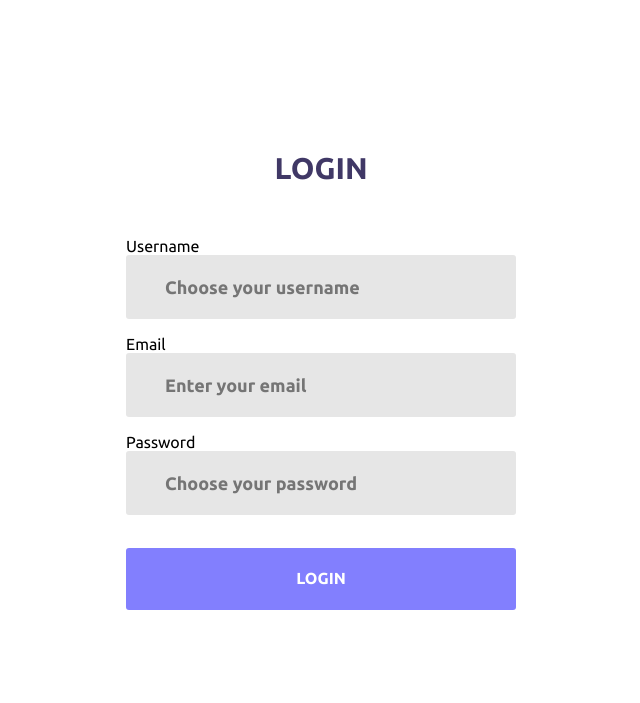
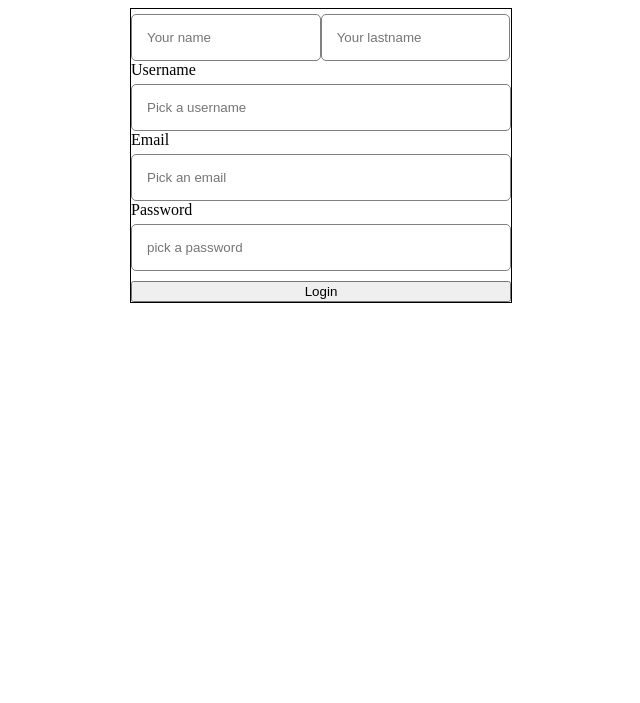
Before and after one commit to dan-altamirano/practica-formulario, a plain HTML site: page index.html in a window 1280 px wide. Shown: the whole page, without its empty margins (319-959 px from the left). Drawn offline with Linux system fonts and the light colour scheme.

Commit message:
Se agrego un div y se centro el contenido

```diff
--- a/css/main.css
+++ b/css/main.css
@@ -1,199 +1,30 @@
-/* --------------------------- Fonts ---------------------------------------- */
-@font-face {
-  font-family: Ubuntu-Regular;
-  src: url('../fonts/ubuntu/Ubuntu-Regular.ttf');
+section {
+  display: flex;
+  justify-content: center;
 }
+form {
+  width: 380px;
+  border:  1px solid;
+  display: flex;
+  flex-direction: column;
+}
+.two-columns {
+  display: flex;
+}
+.two-columns > * {
+  width: 41.5%;
+}
+input,
+label {
 
-@font-face {
-  font-family: Ubuntu-Bold;
-  src: url('../fonts/ubuntu/Ubuntu-Bold.ttf');
-}
-
-/* --------------------------- General -------------------------------------- */
-
-* {
-	margin: 0px;
-	padding: 0px;
-	box-sizing: border-box;
-}
-body,
-html {
-	height: 100%;
-	font-family: Ubuntu-Regular, sans-serif;
 }
 input {
-	outline: none;
-	border: none;
-}
-label {
-  display: block;
-  margin: 0;
-}
-form {
-  width: 100%;
-  display: -webkit-box;
-	display: -webkit-flex;
-	display: -moz-box;
-	display: -ms-flexbox;
-	display: flex;
-	justify-content: space-between;
-  -webkit-flex-wrap: wrap;
-	-moz-flex-wrap: wrap;
-	-ms-flex-wrap: wrap;
-	-o-flex-wrap: wrap;
-	flex-wrap: wrap;
+  border-radius: 5px;
+  border: 1px solid gray;
+  padding: 15px;
+  margin-top: 5px;
 }
 button {
-	outline: none;
-	border: none;
-  font-family: Ubuntu-Bold;
-  font-size: 16px;
-  color: #fff;
-  line-height: 1.2;
-  text-transform: uppercase;
-  display: -webkit-box;
-  display: -webkit-flex;
-  display: -moz-box;
-  display: -ms-flexbox;
-  display: flex;
-  justify-content: center;
-  align-items: center;
-  padding: 0 20px;
+  margin-top: 10px;
   width: 100%;
-  height: 62px;
-  background-color: #827ffe;
-  border-radius: 3px;
-  -webkit-transition: all 0.4s;
-  -o-transition: all 0.4s;
-  -moz-transition: all 0.4s;
-  transition: all 0.4s;
 }
-
-/* --------------------------- Contenedores --------------------------------- */
-.main-container {
-  width: 100%;
-  margin: 0 auto;
-  width: 100%;
-  min-height: 100vh;
-  display: -webkit-box;
-  display: -webkit-flex;
-  display: -moz-box;
-  display: -ms-flexbox;
-  display: flex;
-  flex-wrap: wrap;
-  justify-content: center;
-  align-items: center;
-  padding: 15px;
-  background-position: center;
-  background-size: cover;
-  background-repeat: no-repeat;;
-}
-.wrap-login {
-  width: 390px;
-  background: #fff;
-  border-radius: 10px;
-  position: relative;
-  padding-bottom: 90px;
-  padding-top: 50px;
-}
-.wrap-input {
-  width: 100%;
-  position: relative;
-  background-color: #e6e6e6;
-  border: 1px solid transparent;
-  border-radius: 3px;
-  margin-bottom: 16px;
-}
-
-/* --------------------------- Animaciones ---------------------------------- */
-button:hover {
-	cursor: pointer;
-  background-color: #403866;
-}
-input:focus {
-  border-color: transparent;
-}
-input::-webkit-input-placeholder,
-input:-moz-placeholder,
-input::-moz-placeholder,
-input:-ms-input-placeholder {
-  color: #8f8fa1;
-}
-
-/* --------------------------- Clases --------------------------------------- */
-.inputc {
-  font-family: Ubuntu-Bold;
-  color: #403866;
-  line-height: 1.2;
-  font-size: 18px;
-  display: block;
-  width: 100%;
-  background: transparent;
-  height: 62px;
-  padding: 0 20px 0 38px;
-}
-.form-title {
-  font-family: Ubuntu-Bold;
-  font-size: 30px;
-  color: #403866;
-  line-height: 1.2;
-  text-transform: uppercase;
-  text-align: center;
-  width: 100%;
-  display: block;
-  padding-bottom: 51px;
-}
-.focus-input {
-  position: absolute;
-  display: block;
-  width: calc(100% + 2px);
-  height: calc(100% + 2px);
-  top: -1px;
-  left: -1px;
-  pointer-events: none;
-  border: 1px solid #827ffe;
-  border-radius: 3px;
-  visibility: hidden;
-  opacity: 0;
-  -webkit-transition: all 0.4s;
-  -o-transition: all 0.4s;
-  -moz-transition: all 0.4s;
-  transition: all 0.4s;
-  -webkit-transform: scaleX(1.1) scaleY(1.3);
-  -moz-transform: scaleX(1.1) scaleY(1.3);
-  -ms-transform: scaleX(1.1) scaleY(1.3);
-  -o-transform: scaleX(1.1) scaleY(1.3);
-  transform: scaleX(1.1) scaleY(1.3);
-}
-
-.flex {
-	display: -webkit-box;
-	display: -webkit-flex;
-	display: -moz-box;
-	display: -ms-flexbox;
-	display: flex;
-	justify-content: flex-end;
-	-ms-align-items: right;
-	align-items: right;
-  padding-top: 3px;
-  padding-bottom: 24px;
-}
-.btn {
-  width: 100%;
-  display: -webkit-box;
-  display: -webkit-flex;
-  display: -moz-box;
-  display: -ms-flexbox;
-  display: flex;
-  flex-wrap: wrap;
-  margin-top: 17px;
-}
-.inputc:focus + .focus-input {
-  visibility: visible;
-  opacity: 1;
-  -webkit-transform: scale(1);
-  -moz-transform: scale(1);
-  -ms-transform: scale(1);
-  -o-transform: scale(1);
-  transform: scale(1);
-}
--- a/index.html
+++ b/index.html
@@ -2,52 +2,24 @@
 <html>
   <head>
     <meta charset="utf-8">
-    <title>Login</title>
+    <title>Title</title>
     <link rel="stylesheet" href="css/main.css">
   </head>
   <body>
-    <div class="main-container">
-      <div class="wrap-login">
-        <form action="index.html" method="post">
-          <span class="form-title">Login</span>
-          <label for="username">Username</label>
-          <div class="wrap-input">
-            <input
-            class="inputc"
-            type="text"
-            id="username"
-            name="username"
-            placeholder="Choose your username"
-            />
-            <span class="focus-input"></span>
-          </div>
-          <label for="email">Email</label>
-          <div class="wrap-input">
-            <input
-            class="inputc"
-            type="email"
-            id="email"
-            name="email"
-            placeholder="Enter your email"
-            />
-            <span class="focus-input"></span>
-          </div>
-          <label for="pass">Password</label>
-          <div class="wrap-input">
-            <input
-            class="inputc"
-            type="password"
-            id="pass"
-            name="pass"
-            placeholder="Choose your password"
-            />
-            <span class="focus-input"></span>
-          </div>
-          <div class="btn">
-            <button type="submit" name="button">Login</button>
-          </div>
-        </form>
-      </div>
-    </div>
+    <section>
+      <form action="#" method="post">
+        <div class="two-columns">
+          <input type="text" name="name" id="name" placeholder="Your name">
+          <input type="text" name="lastname" id="lastname" placeholder="Your lastname">
+        </div>
+        <label for="username">Username</label>
+        <input type="text" name="username" id="username" placeholder="Pick a username">
+        <label for="email">Email</label>
+        <input type="email" name="email" id="email" placeholder="Pick an email">
+        <label for="pass">Password</label>
+        <input type="password" name="pass" id="pass" placeholder="pick a password">
+        <button type="submit" name="button">Login</button>
+      </form>
+    </section>
   </body>
 </html>
```
